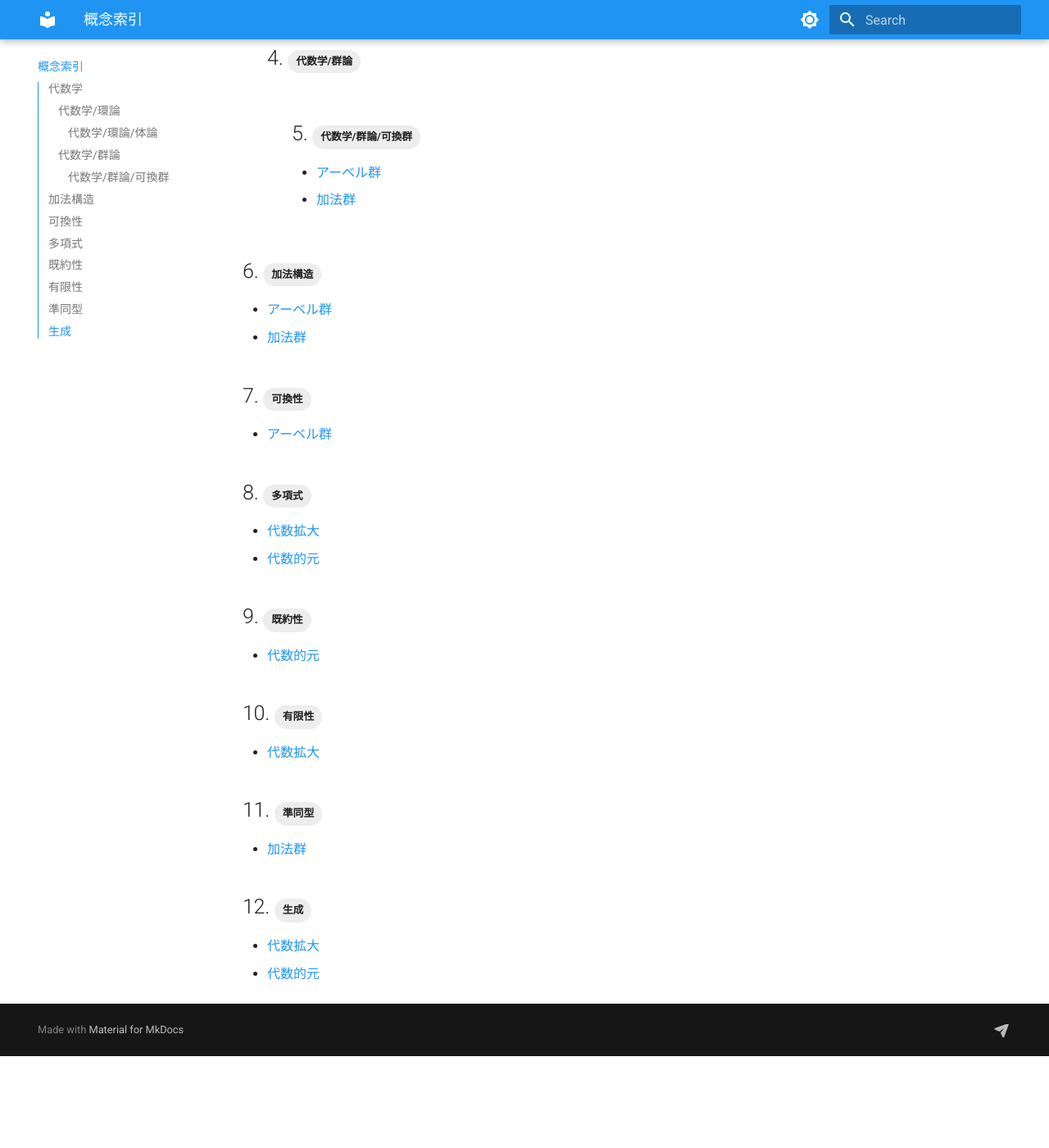
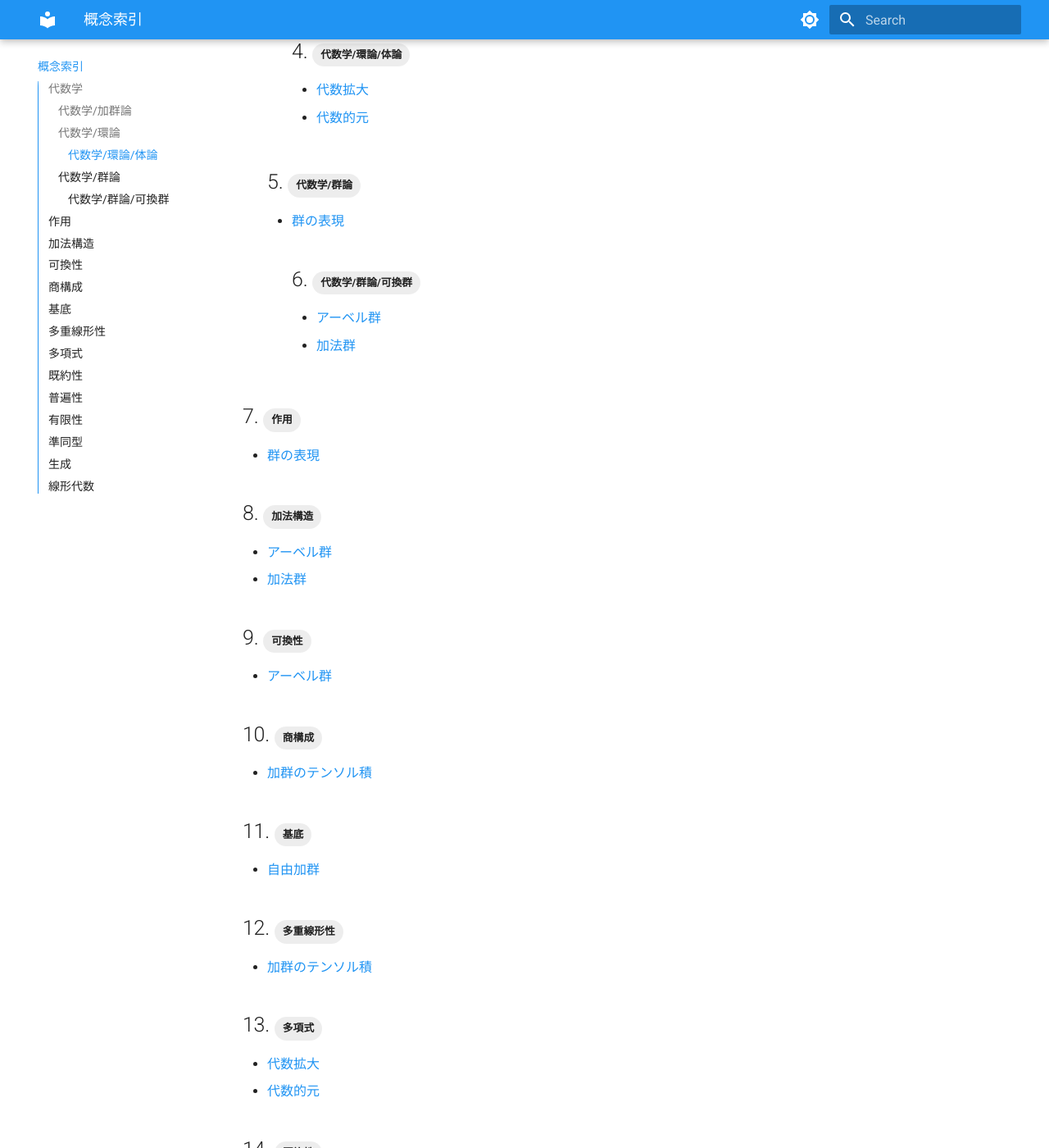
Before and after one commit to skrtk98/deepmath, an MkDocs documentation site: the page built from docs/tags.md, in a window 1280 px wide and 1400 px high, scrolled down 585 px. Shown: the whole window at 82% size. Built offline with MkDocs 1.6.1 and Material for MkDocs 9.7.7, drawn with Linux system fonts in a browser that asks for light colours; before the commit the page ends 1873 px from its top, so only the background shows below that; some of the changed text lies outside the part shown.

Commit message:
Migrate phase 2 module constructions

````diff
--- /dev/null
+++ b/docs/wiki/free_module.md
@@ -0,0 +1,26 @@
+---
+tags:
+  - 代数学/加群論
+  - 生成
+  - 普遍性
+  - 基底
+---
+
+# 自由加群
+
+## 定義
+
+可換環 $`R`$ と集合 $`X`$ を考える。
+
+> [!definition] 自由加群
+> $`R`$-加群 $`F`$ と写像 $`i\colon X\to F`$ の組が **$`X`$ 上の自由 $`R`$-加群** (*free $`R`$-module on $`X`$*) であるとは、任意の $`R`$-加群 $`M`$ と写像 $`f\colon X\to M`$ に対して、$`f=\widetilde f\circ i`$ を満たす一意な $`R`$-線形写像 $`\widetilde f\colon F\to M`$ が存在することである。
+
+このとき $`i(X)`$ を基底とみなし、$`F`$ を $`X`$ を基底とする自由加群という。
+
+## 構成と例
+
+集合 $`X`$ に対して、$`X`$ から $`R`$ への有限台関数全体 $`R^{(X)}`$ は $`X`$ 上の自由 $`R`$-加群である。
+
+特に、$`X`$ が $`n`$ 個の元からなるとき、$`R^{(X)}`$ は $`R^n`$ と同型である。
+
+任意の $`R`$-加群は、ある自由 $`R`$-加群の商加群として表せる。
--- /dev/null
+++ b/docs/wiki/group_representation.md
@@ -0,0 +1,31 @@
+---
+tags:
+  - 代数学/群論
+  - 線形代数
+  - 作用
+  - 準同型
+---
+
+# 群の表現
+
+## 定義
+
+体 $`k`$ 上のベクトル空間 $`V`$ に対して、可逆な $`k`$-線形写像全体の群を $`\operatorname{GL}_k(V)`$ と表す。
+
+> [!definition] 群の線形表現
+> 群 $`G`$ の **$`k`$ 上の線形表現** (*linear representation*) とは、群準同型
+> ```math
+> \rho\colon G\longrightarrow\operatorname{GL}_k(V)
+> ```
+> のことである。
+> ここで $`V`$ は $`k`$ 上のベクトル空間である。
+
+この準同型は、$`g\cdot v\coloneqq\rho(g)(v)`$ により $`V`$ 上の群作用を定める。
+
+## 例
+
+群 $`G`$ に対して、$`k[G]`$ を $`G`$ の元を基底とする $`k`$-ベクトル空間とする。
+
+左からの積 $`g\cdot h=gh`$ を基底元に線形に拡張すると、$`k[G]`$ 上の $`G`$ の表現が得られる。
+
+これを正則表現という。
--- /dev/null
+++ b/docs/wiki/tensor_product_of_modules.md
@@ -0,0 +1,47 @@
+---
+tags:
+  - 代数学/加群論
+  - 多重線形性
+  - 普遍性
+  - 商構成
+---
+
+# 加群のテンソル積
+
+## 定義
+
+可換環 $`R`$ 上の加群 $`M,N`$ を考える。
+
+> [!definition] テンソル積
+> $`R`$-加群 $`T`$ と双線形写像 $`\tau\colon M\times N\to T`$ の組が **$`M`$ と $`N`$ のテンソル積** (*tensor product*) であるとは、任意の $`R`$-加群 $`P`$ と双線形写像 $`b\colon M\times N\to P`$ に対して、
+> ```math
+> b=\widetilde b\circ\tau
+> ```
+> を満たす一意な $`R`$-線形写像 $`\widetilde b\colon T\to P`$ が存在することである。
+
+この $`T`$ を $`M\otimes_RN`$ と表し、$`\tau(m,n)`$ を $`m\otimes n`$ と表す。
+
+## 基本的な関係式
+
+任意の $`m,m'\in M`$、$`n,n'\in N`$、$`r\in R`$ に対して、テンソル積では次が成り立つ。
+
+```math
+(m+m')\otimes n=m\otimes n+m'\otimes n,
+```
+```math
+m\otimes(n+n')=m\otimes n+m\otimes n',
+```
+```math
+(rm)\otimes n=m\otimes(rn).
+```
+
+## 例
+
+自然数 $`m,n`$ に対して、
+```math
+\mathbb{Z}/m\mathbb{Z}\otimes_{\mathbb{Z}}\mathbb{Z}/n\mathbb{Z}
+\cong\mathbb{Z}/\gcd(m,n)\mathbb{Z}
+```
+が成り立つ。
+
+また、$`R^m\otimes_RR^n\cong R^{mn}`$ が成り立つ。
````
Also changed, not shown: MIGRATION_PLAN.md (+1 -1 lines).
